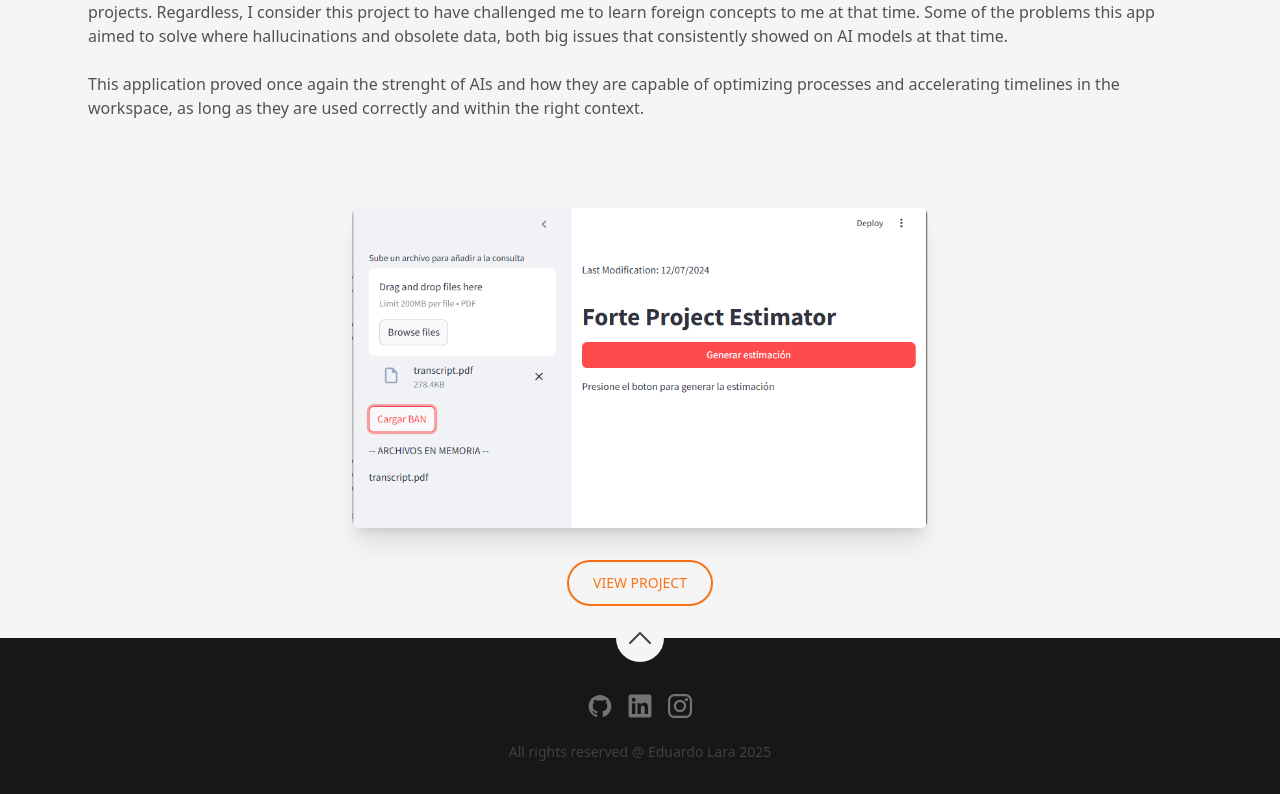
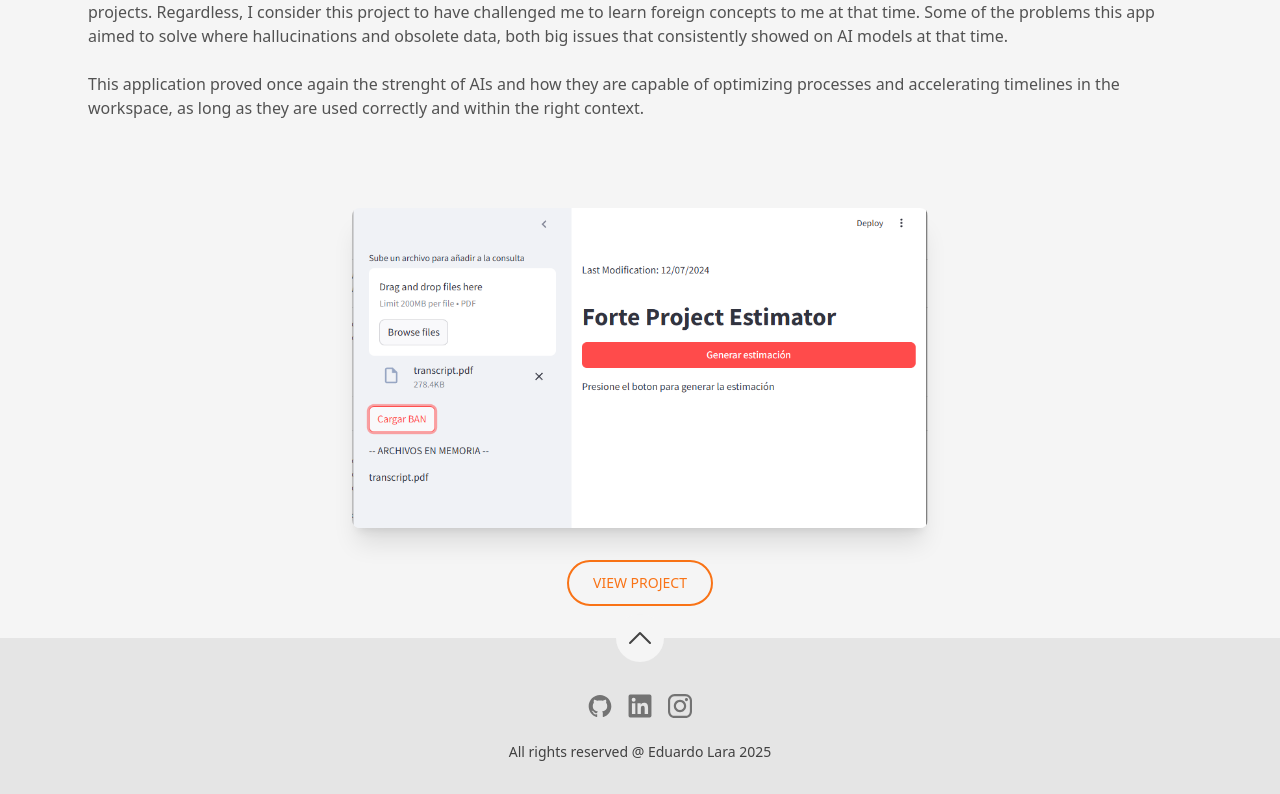
Before and after one commit to Eddy-y/PortfolioV1, a Next.js app: page /projects/Estimator in a window 1280 px wide. Shown: the part 368-1162 px from the top of the page. Built offline with nearby package versions, Linux system fonts and the light colour scheme.

Commit message:
Modified footer to receive bg-color param

```diff
--- a/src/components/Sections/Footer.tsx
+++ b/src/components/Sections/Footer.tsx
@@ -7,8 +7,8 @@ import Socials from '../Socials';
 
 const currentYear = new Date().getFullYear();
 
-const Footer: FC = memo(() => (
-  <div className="relative bg-neutral-900 px-4 pb-6 pt-12 sm:px-8 sm:pb-8 sm:pt-14">
+const Footer: FC<{className?: string}> = memo(({className}) => (
+  <div className={`relative px-4 pb-6 pt-12 sm:px-8 sm:pb-8 sm:pt-14 ${className || 'bg-neutral-900'}`}>
     <div className="absolute inset-x-0 -top-4 flex justify-center sm:-top-6">
       <a
         className="rounded-full bg-neutral-100 p-1 ring-white ring-offset-2 ring-offset-gray-700/80 focus:outline-none focus:ring-2 sm:p-2"
--- a/src/components/Sections/Portfolio/Portfolio.tsx
+++ b/src/components/Sections/Portfolio/Portfolio.tsx
@@ -14,7 +14,7 @@ const Portfolio: FC = memo(() => {
   return (
     <Section className="bg-neutral-800" sectionId={SectionId.Portfolio}>
       <div className="flex flex-col gap-y-8">
-        <h2 className="self-center text-xl font-bold text-white">Take a look at some of my projects (And Dogs)</h2>
+        <h2 className="self-center text-6xl font-bold text-white">My projects (And Dogs)</h2>
         {/* <div className="grid grid-cols-1 gap-6 md:grid-cols-2 lg:grid-cols-3"> */}
         <div className="w-full columns-1 md:columns-2 lg:columns-3">
           {portfolioItems.map((item, index) => {
--- a/src/components/Sections/Stack.tsx
+++ b/src/components/Sections/Stack.tsx
@@ -11,7 +11,7 @@ const Stack: FC<{stackData: StackSection}> = memo(({stackData}) => {
   return (
     <Section className="bg-neutral-800" sectionId={SectionId.Stack}>
       <div className="flex flex-col items-center gap-y-8 ">
-        <h2 className="self-center text-xl font-bold text-white">{title}</h2>
+        <h2 className="self-center text-6xl font-bold text-white">{title}</h2>
         <div className="grid grid-cols-1 md:grid-cols-2 lg:grid-cols-3 gap-6 w-full shadow-lg shadow-orange-500 px-4">
           {groups.map((group, groupIndex) => (
             <div key={groupIndex} className="rounded-lg shadow-lg p-6 flex flex-col gap-y-4">
--- a/src/pages/projects/[slug].tsx
+++ b/src/pages/projects/[slug].tsx
@@ -74,7 +74,7 @@ const ProjectDetails: FC = () => {
           )}
         </div>
       </div>
-      <Footer />
+      <Footer className="bg-neutral-200" />
     </Page>
   );
 };
```
